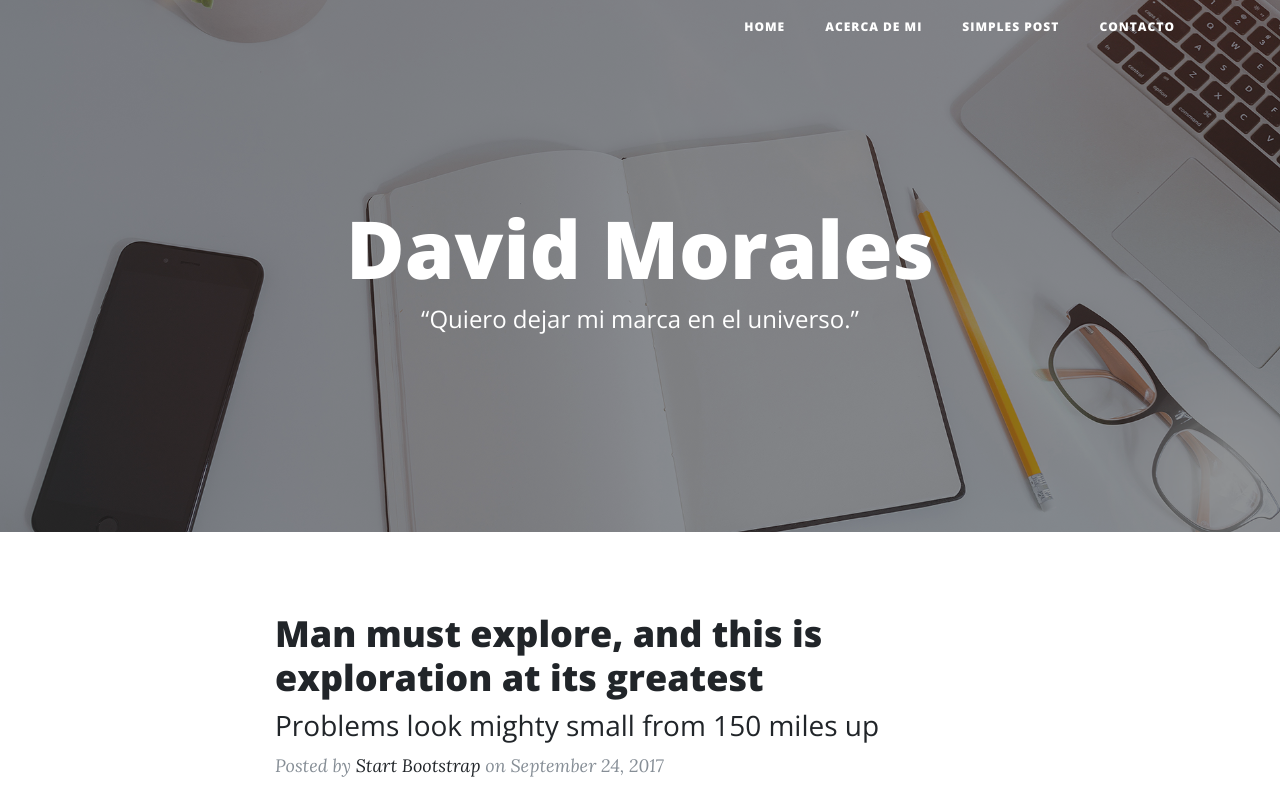
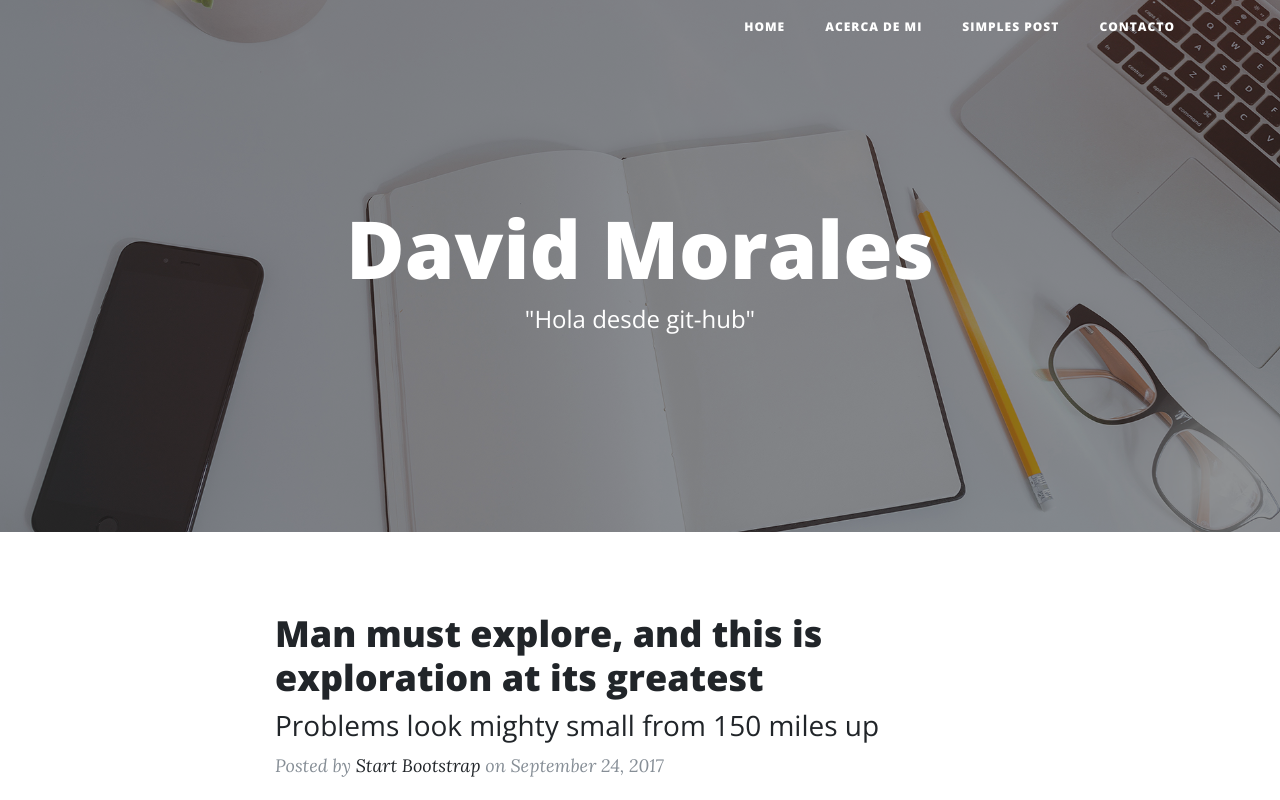
Before and after one commit to davcodee/AzureTest, a website: page index.html in a window 1280 px wide. Shown: the top 800 px of the page. Drawn offline with nearby package versions, Linux system fonts and the light colour scheme.

Commit message:
header
header new for my blog

```diff
--- a/index.html
+++ b/index.html
@@ -60,7 +60,7 @@
           <div class="col-lg-8 col-md-10 mx-auto">
             <div class="site-heading">
               <h1>David Morales</h1>
-              <span class="subheading"> “Quiero dejar mi marca en el universo.”</span>
+              <span class="subheading"> "Hola desde git-hub"</span>
             </div>
           </div>
         </div>
```
